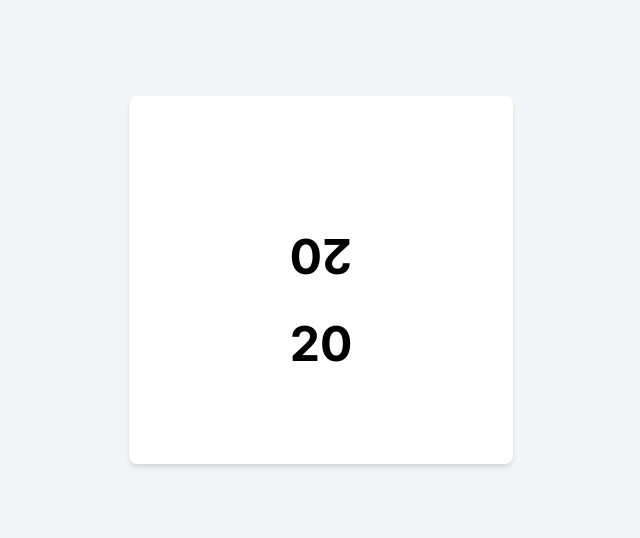
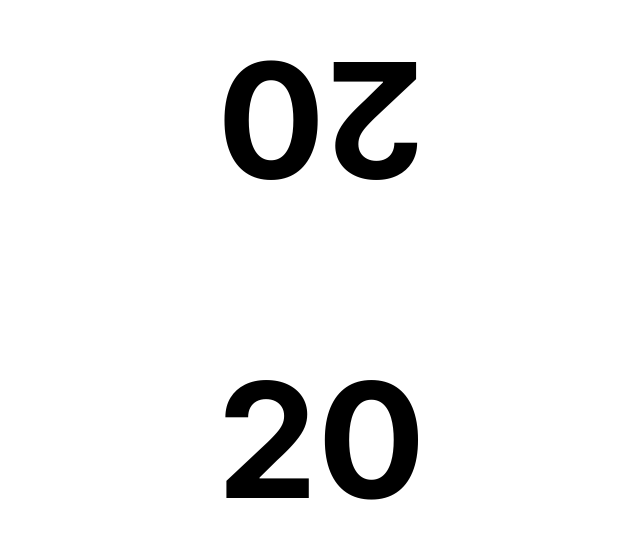
Before and after one commit to shimobayashi/life-counter-app, a Next.js app: page / in a window 1280 px wide. Shown: the part 120-658 px from the top of the page, without its empty margins (319-959 px from the left). Built offline with nearby package versions, Linux system fonts and the light colour scheme.

Commit message:
見た目を適当に調整した。

```diff
--- a/app/page.tsx
+++ b/app/page.tsx
@@ -3,11 +3,9 @@ import LifeCounter from '@/app/ui/life-counter';
 
 export default function Home() {
   return (
-    <div className="min-h-screen bg-gray-100 flex flex-col items-center justify-center">
-      <div className="bg-white p-8 rounded-lg shadow-md w-full max-w-sm">
-        <LifeCounter isInverted={true} />
-        <LifeCounter />
-      </div>
+    <div className="flex flex-col items-center justify-center min-h-screen">
+      <LifeCounter isInverted={true} />
+      <LifeCounter />
     </div>
   );
 }
--- a/app/ui/life-counter.tsx
+++ b/app/ui/life-counter.tsx
@@ -42,25 +42,17 @@ export default function LifeCounter({ isInverted = false }: LifeCounterProps) {
   };
 
   return (
-    <div
-      className="text-center mt-10"
-      style={{
-        transform: isInverted ? "rotate(180deg)" : "none",
-      }}
-    >
-      <div onClick={handleClick}
-        style={{
-          cursor: "pointer",
-        }}
-      >
-        <h1 className="text-5xl font-bold my-5">{life}</h1>
+    <div className="flex flex-col items-center justify-center min-h-[50vh]"
+         style={{ transform: isInverted ? 'rotate(180deg)' : 'none' }}>
+      <div style={{ cursor: "pointer" }} onClick={handleClick}>
+        <h1 className="font-bold my-5 text-[20vh]">{life}</h1>
       </div>
 
       <div
         className="mt-8"
         style={{ visibility: totalChanges !== 0 ? "visible" : "hidden" }}
       >
-        <p className="text-2xl">{totalChanges}</p>
+        <p className="text-5xl">{totalChanges}</p>
       </div>
     </div>
   );
```
